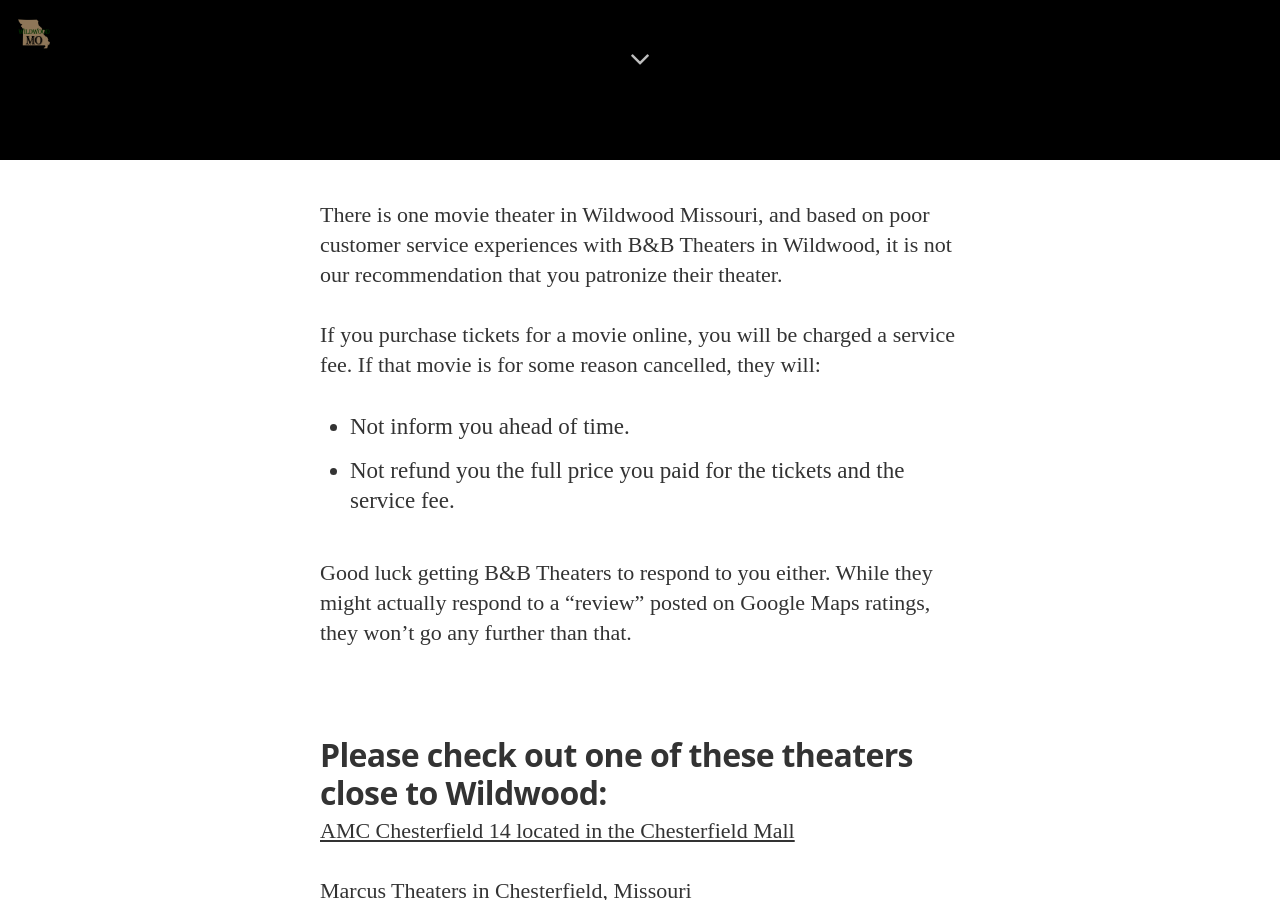
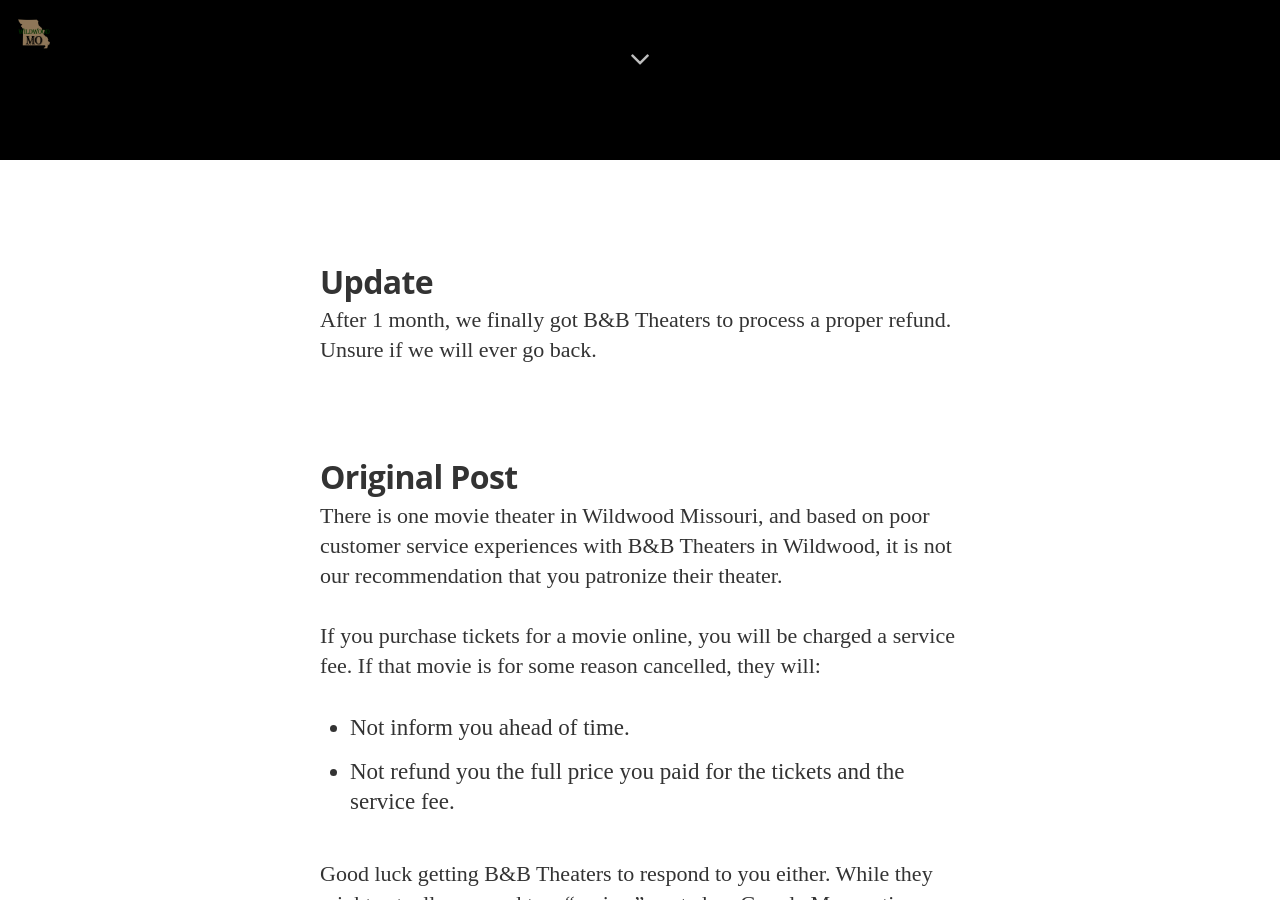
Before and after one commit to wildwoodmo/wildwoodmo.github.io, a Jekyll site: the page built from _posts/2022-01-13-wildwood-missouri-movie-theater.markdown, in a window 1280 px wide and 900 px high, scrolled down 740 px. Built offline with Jekyll 4.4.1, drawn with Linux system fonts in a browser that asks for light colours; nearby versions of some CDN libraries; some web fonts are replaced.

Commit message:
Update theater

```diff
--- a/_posts/2022-01-13-wildwood-missouri-movie-theater.markdown
+++ b/_posts/2022-01-13-wildwood-missouri-movie-theater.markdown
@@ -7,6 +7,12 @@
 
 categories:
 ---
+
+# Update
+After 1 month, we finally got B&B Theaters to process a proper refund. Unsure if we will ever go back.
+
+# Original Post
+
 There is one movie theater in Wildwood Missouri, and based on poor customer service experiences with B&B Theaters in Wildwood, it is not our recommendation that you patronize their theater.
 
 If you purchase tickets for a movie online, you will be charged a service fee. If that movie is for some reason cancelled, they will:
```
